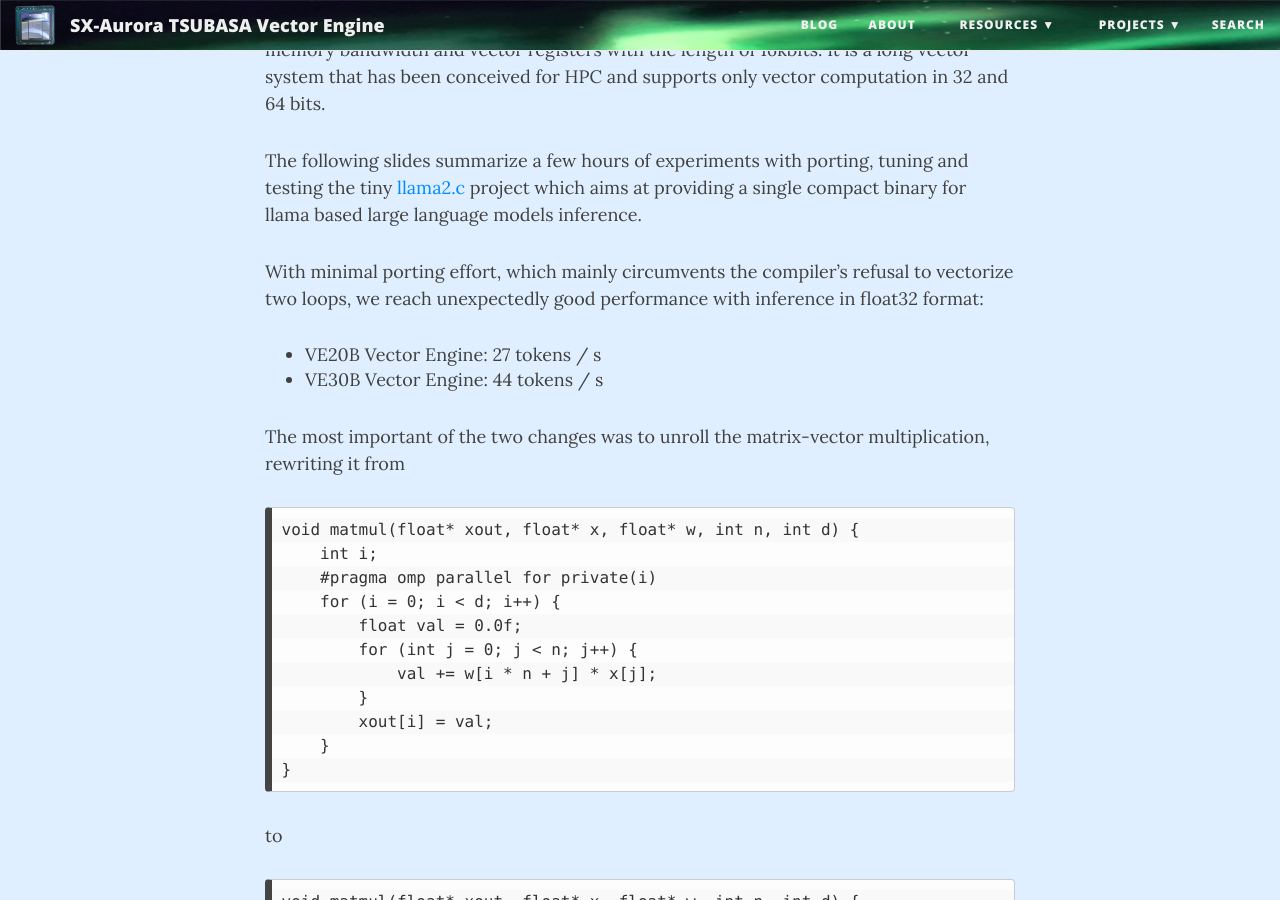
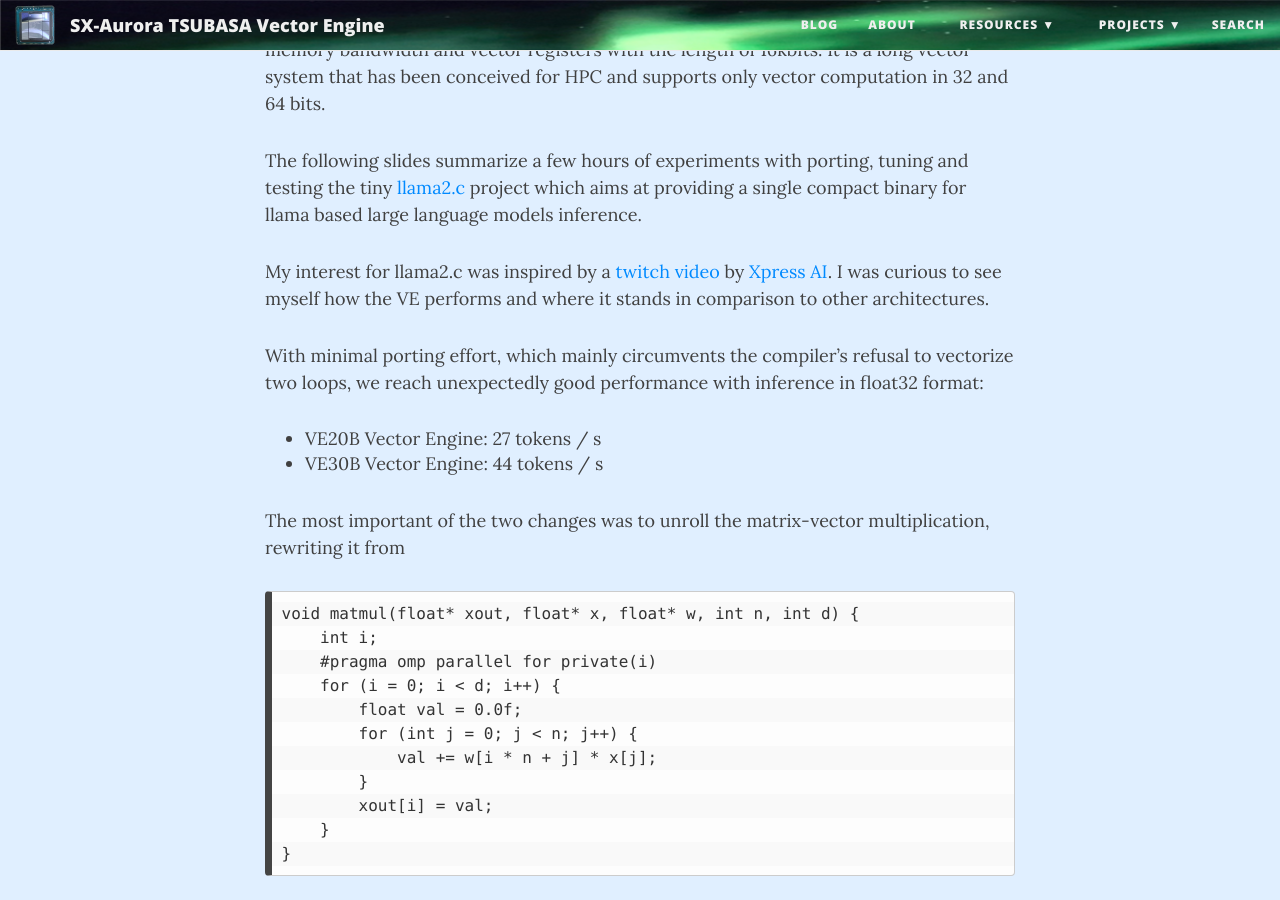
Before and after one commit to SX-Aurora/SX-Aurora.github.io, a Jekyll site: the page built from _posts/2023-08-23-Llama2-on-VE.md, in a window 1280 px wide and 900 px high, scrolled down 427 px. Built offline with Jekyll 4.4.1, drawn with Linux system fonts in a browser that asks for light colours; nearby versions of some CDN libraries; comment, search, counter and statistics services are not loaded; some of the changed text lies outside the part shown.

Commit message:
More info

```diff
--- a/_posts/2023-08-23-Llama2-on-VE.md
+++ b/_posts/2023-08-23-Llama2-on-VE.md
@@ -21,6 +21,11 @@
 [llama2.c](https://github.com/karpathy/llama2.c) project which aims at
 providing a single compact binary for llama based large language models
 inference.
+
+My interest for llama2.c was inspired by a [twitch
+video](https://www.youtube.com/watch?v=j5EM4G5i9ec) by [Xpress
+AI](xpress.ai). I was curious to see myself how the VE performs and
+where it stands in comparison to other architectures.
 
 With minimal porting effort, which mainly circumvents the compiler's
 refusal to vectorize two loops, we reach unexpectedly good performance
@@ -92,6 +97,9 @@
 A boring video showing the port and tests in "twitch" style will be
 uploaded once edited. For now, find below the slides used in the video.
 
+The code is in the branch **vectorengine** of the repository
+https://github.com/efocht/llama2.c .
+
 ---
 
 <iframe src="https://docs.google.com/presentation/d/e/2PACX-1vQE93wVjSkKonEDzFnH9ezipFOD-sG8sahyesohjGks1pDNe7hRbeqShG5TSX5rAbI7wN4PC45CvSbF/embed?start=false&loop=false&delayms=3000" frameborder="0" width="1058" height="624" allowfullscreen="true" mozallowfullscreen="true" webkitallowfullscreen="true"></iframe>
```
